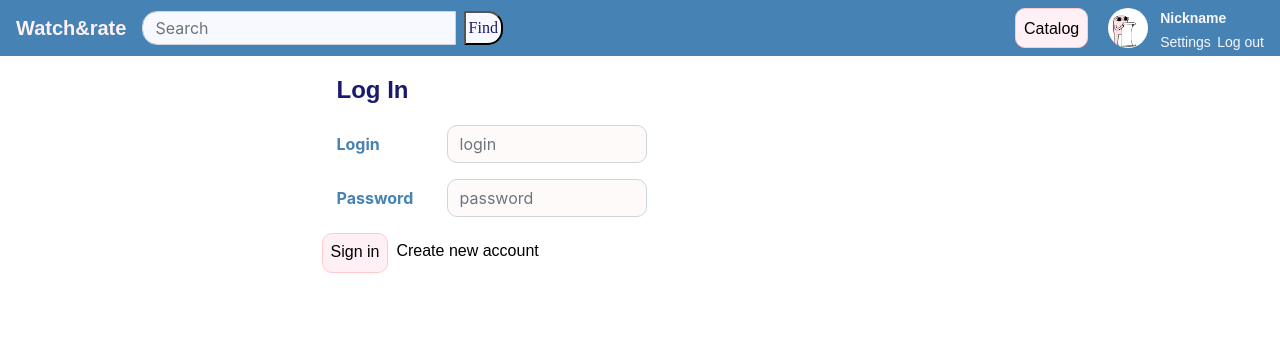
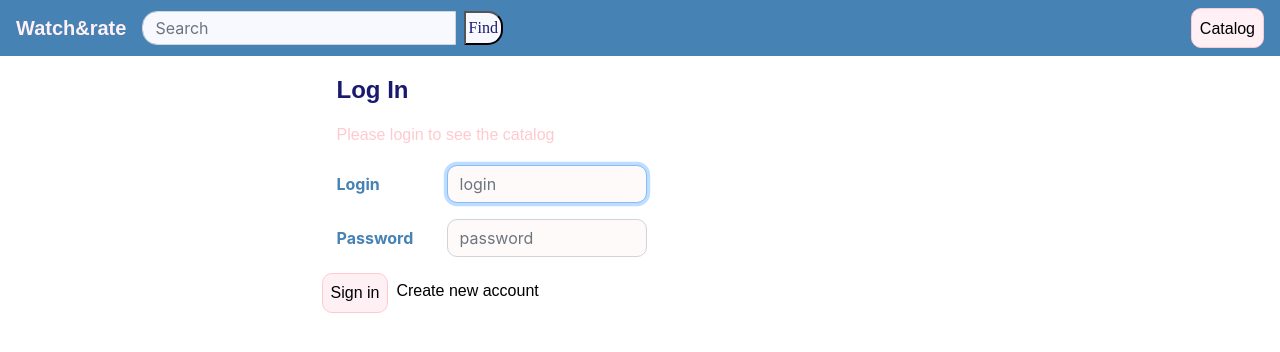
Before and after one commit to blackplayerten/watch-rate, a Django app: page /login?next=/films in a window 1280 px wide. Shown: the top 352 px of the page. Run offline with Django 3.2, Linux system fonts and the light colour scheme; some libraries are stand-ins or nearby versions.

Commit message:
добавила модель пользователя, страницу авторизации, пофиксила главную страницу

```diff
--- a/film/admin.py
+++ b/film/admin.py
@@ -1,6 +1,7 @@
 from django.contrib import admin
 from . import models
-
+from django.contrib.auth.admin import UserAdmin
+from .models import User
 # Register your models here.
 
 
@@ -8,6 +9,7 @@ class FilmAdmin(admin.ModelAdmin):
     prepopulated_fields = {"slug": ("name",)}
 
 
+admin.site.register(User, UserAdmin)
 admin.site.register(models.Film, FilmAdmin)
 admin.site.register(models.Person)
 admin.site.register(models.Role)
--- /dev/null
+++ b/film/forms.py
@@ -0,0 +1,59 @@
+from django.contrib.auth.forms import AuthenticationForm, UsernameField, UserCreationForm
+from django import forms
+
+
+class LoginForm(AuthenticationForm):
+    username = UsernameField(
+        label='Login',
+        min_length=4,
+        max_length=15,
+        widget=forms.TextInput(attrs={
+            'autofocus': 'true', 'class': 'form-control',
+            'placeholder': 'login',
+            'id': 'login-pass',
+        }),
+    )
+    password = forms.CharField(
+        label='Password',
+        strip=False,
+        widget=forms.PasswordInput(attrs={
+            'class': 'form-control',
+            'placeholder': 'password',
+            'id': 'login-pass',
+        }),
+    )
+
+
+class CreateAccount(UserCreationForm):
+    login = UsernameField(
+        label='Login*',
+        min_length=4,
+        max_length=15,
+        widget=forms.TextInput(attrs={
+            'autofocus': 'true', 'class': 'form-control',
+            'placeholder': 'login',
+            'id': 'login-pass',
+        }),
+    )
+    e_mail = forms.CharField(
+        label='E-mail*',
+        widget=forms.TextInput(attrs={
+            'autofocus': 'true', 'class': 'form-control',
+            'placeholder': 'e-mail',
+            'id': 'login-pass',
+        }),
+    )
+    password = forms.CharField(
+        label='Password*',
+        strip=False,
+        widget=forms.PasswordInput(attrs={
+            'class': 'form-control',
+            'placeholder': 'password',
+            'id': 'login-pass',
+        }),
+    )
+    avatar = forms.FileInput(attrs={
+            'class': 'choose-avatar',
+            'id': 'Avatar',
+        }
+    )
--- a/film/models.py
+++ b/film/models.py
@@ -1,5 +1,11 @@
 from django.core import validators
 from django.db import models
+from django.contrib.auth.models import AbstractUser
+
+
+class User(AbstractUser):
+    avatar = models.ImageField()
+    favorite_films = models.ManyToManyField(to='Film')
 
 
 class Film(models.Model):
--- a/film/static/css/film.css
+++ b/film/static/css/film.css
@@ -382,3 +382,11 @@ input.input-rating{
   background-color: #CCC0C4;
   margin: 30px 0;
 }
+
+.errors {
+  margin-bottom: 20px;
+  font-size: 16px;
+  color: #ffcacf !important;
+  font-family: sans-serif;
+  font-weight: 400;
+}
--- a/film/templates/base.html
+++ b/film/templates/base.html
@@ -31,16 +31,18 @@
 
       <div class="navbar-nav ml-auto usr">
         <a class="but but-pretty" href="{% url 'films' %}">Catalog</a>
-        <img src="{% static "img/ketnipzlist.png" %}" class="avatar">
+        {% if request.user.is_authenticated %}
+          <img src="{% get_media_prefix %} {{ request.user.avatar }}" class="avatar">
           <div class="usr-text-block">
             <div class="usr-row">
-            <a href="{% url "profile" %}" class="usr-item user-name">Nickname</a>
+              <a href="{% url "profile" %}" class="usr-item user-name">{{ request.user.username }}</a>
             </div>
             <div class="usr-row">
               <a href="{% url "settings" %}" class="usr-item user-item">Settings</a>
-            <a href="{% url "index" %}" class="user-item user-item">Log out</a>
+              <a href="{% url "logout" %}" class="user-item user-item">Log out</a>
             </div>
           </div>
+        {% endif %}
       </div>
     </div>
   </nav>
--- a/film/templates/login.html
+++ b/film/templates/login.html
@@ -9,26 +9,37 @@
     </div>
 
     <div class="header-film row">
-      <form class="login">
-        <div class="form-group row">
-          <label class="col-sm-4 col-form-label login">Login</label>
-          <div class="col-sm-5">
-            <input type="text" class="form-control" id="login-pass" placeholder="login">
+      <form class="login" action="{% url 'login' %}" method="post">
+      {% csrf_token %}
+      {% if next %}
+        <strong>
+            <div class="errors">Please login to see the catalog</div>
+        </strong>
+      {% endif %}
+      {% if form.errors %}
+        {% for error in form.non_field_errors %}
+          <div class="errors">
+            <strong>{{ error|escape }}</strong>
           </div>
-        </div>
-
-        <div class="form-group row">
-          <label class="col-sm-4 col-form-label login">Password</label>
-          <div class="col-sm-5">
-            <input type="password" class="form-control" id="login-pass" placeholder="password">
+        {% endfor %}
+      {% endif %}
+      {% for field in form %}
+                <div class="form-group row">
+        <label for="{{ field.id_for_label }}" class="col-sm-4 col-form-label login">{{ field.label }}</label>
+        {% for error in field.errors %}
+          <div class="errors">
+            <strong>{{ error|escape }}</strong>
           </div>
-        </div>
-
-        <div class="form-group row">
-          <a class="but but-pretty" href="{% url "profile" %}">Sign in</a>
-          <a class="but" href="{% url "registration" %}">Create new account</a>
-        </div>
-      </form>
+        {% endfor %}
+                <div class="col-sm-5">{{ field.as_widget }}</div>
+                </div>
+      {% endfor %}
+      <input type="hidden" name="next" value="{{ next }}" />
+      <div class="form-group row">
+        <button class="but but-pretty" type="submit">Sign in</button>
+        <a class="but" href="{% url "registration" %}">Create new account</a>
+      </div>
+    </form>
     </div>
   </div>
 {% endblock content %}
--- a/film/templates/registration.html
+++ b/film/templates/registration.html
@@ -35,12 +35,12 @@
           <label class="col-sm-4 col-form-label login">Avatar</label>
           <div class="col-sm-5">
             <img src="{% static "img/ketnipz.png" %}" class="avatar">
-            <input class="choose-avatar" type="file" id="Avatar" placeholder="">
+            <input class="choose-avatar" type="file" id="Avatar">
           </div>
         </div>
 
         <div class="form-group row">
-          <a class="but but-pretty" href="{% url "index" %}">Create</a>
+          <button class="but but-pretty" type="submit">Create</button>
         </div>
       </form>
     </div>
--- a/film/urls.py
+++ b/film/urls.py
@@ -1,11 +1,13 @@
 from django.urls import path
-from film.views import IndexView, FilmsView, FilmView, LoginView, RegistrationView, SettingsView, ProfileView
+from film.views import IndexView, FilmsView, FilmView, FilmLoginView, RegistrationView, SettingsView, ProfileView, \
+    FilmLogoutView
 
 urlpatterns = [
     path(r'', IndexView.as_view(), name='index'),
     path(r'films', FilmsView.as_view(), name='films'),
     path(r'film/<slug>', FilmView.as_view(), name='film'),
-    path(r'login', LoginView.as_view(), name='login'),
+    path(r'login', FilmLoginView.as_view(), name='login'),
+    path(r'logout', FilmLogoutView.as_view(), name='logout'),
     path(r'registration', RegistrationView.as_view(), name='registration'),
     path(r'settings', SettingsView.as_view(), name='settings'),
     path(r'profile', ProfileView.as_view(), name='profile'),
--- a/film/views.py
+++ b/film/views.py
@@ -1,13 +1,26 @@
-from django.views.generic import ListView, DetailView
+from django.contrib.auth.mixins import LoginRequiredMixin
+from django.contrib.auth.views import LoginView, LogoutView
+from django.http import HttpResponseRedirect
+from django.urls import reverse_lazy, reverse
+from django.views.generic import ListView, DetailView, CreateView
 from django.views.generic.base import TemplateView
+
+from film.forms import LoginForm, CreateAccount
 from film.models import Film
 
 
 class IndexView(TemplateView):
     template_name = 'index.html'
 
+    def get(self, request, *args, **kwargs):
+        if request.user.is_authenticated:
+            return HttpResponseRedirect(reverse('films'))
+        return super(IndexView, self).get(request, *args, **kwargs)
 
-class FilmsView(ListView):
+
+class FilmsView(LoginRequiredMixin, ListView):
+    login_url = reverse_lazy('login')
+
     model = Film
     paginate_by = 10
     template_name = 'films.html'
@@ -19,22 +32,43 @@ class FilmsView(ListView):
         return context
 
 
-class FilmView(DetailView):
+class FilmView(LoginRequiredMixin, DetailView):
+    login_url = reverse_lazy('login')
+
     model = Film
     template_name = 'film.html'
 
 
-class LoginView(TemplateView):
+class FilmLoginView(LoginView):
     template_name = 'login.html'
+    authentication_form = LoginForm
+
+    redirect_authenticated_user = True
+
+    def get_success_url(self):
+        return reverse('films')
 
 
-class RegistrationView(TemplateView):
-    template_name = 'registration.html'
+class FilmLogoutView(LogoutView):
+    def get_next_page(self):
+        return reverse('index')
 
 
-class SettingsView(TemplateView):
+class RegistrationView(CreateView):
+    template_name = 'registration.html'
+    form_class = CreateAccount
+
+    def get_success_url(self):
+        return reverse('index')
+
+
+class SettingsView(LoginRequiredMixin, TemplateView):
+    login_url = reverse_lazy('login')
+
     template_name = 'settings.html'
 
 
-class ProfileView(TemplateView):
+class ProfileView(LoginRequiredMixin, TemplateView):
+    login_url = reverse_lazy('login')
+
     template_name = 'profile.html'
--- a/watch_rate/settings.py
+++ b/watch_rate/settings.py
@@ -39,6 +39,8 @@ INSTALLED_APPS = [
     'django.contrib.staticfiles',
     'film',
 ]
+
+AUTH_USER_MODEL = 'film.User'
 
 MIDDLEWARE = [
     'django.middleware.security.SecurityMiddleware',
@@ -114,7 +116,7 @@ AUTH_PASSWORD_VALIDATORS = [
 # Internationalization
 # https://docs.djangoproject.com/en/2.1/topics/i18n/
 
-LANGUAGE_CODE = 'ru-ru'
+LANGUAGE_CODE = 'en-us'
 
 TIME_ZONE = 'Europe/Moscow'
 
```
Also changed, not shown: film/migrations/0001_initial.py, film/migrations/0002_auto_20181016_1536.py (deleted), film/migrations/0003_remove_person_age.py (deleted), film/migrations/0004_auto_20181023_2105.py (deleted), film/migrations/0005_auto_20181023_2110.py (deleted), film/migrations/0006_auto_20181106_0012.py (deleted), film/migrations/0007_remove_film_imdb_rating.py (deleted), film/migrations/0008_film_slug.py (deleted), film/migrations/0009_film_year.py (deleted). Lines whose indentation alone changed are shown as unchanged.
